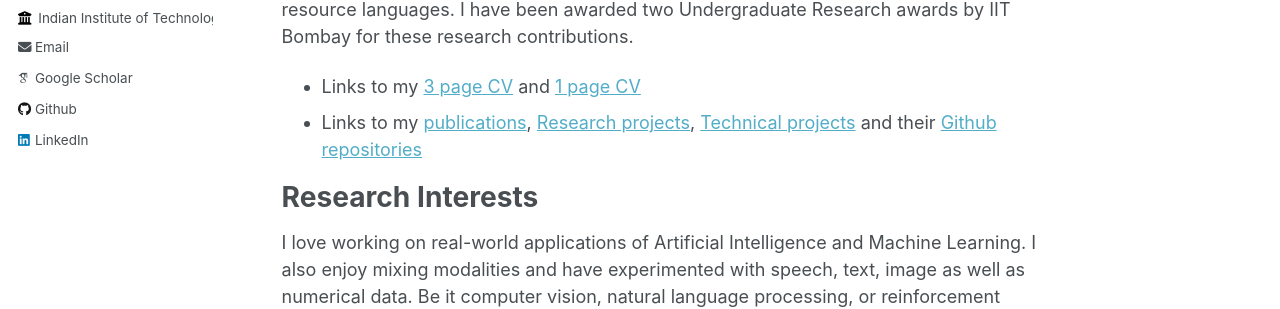
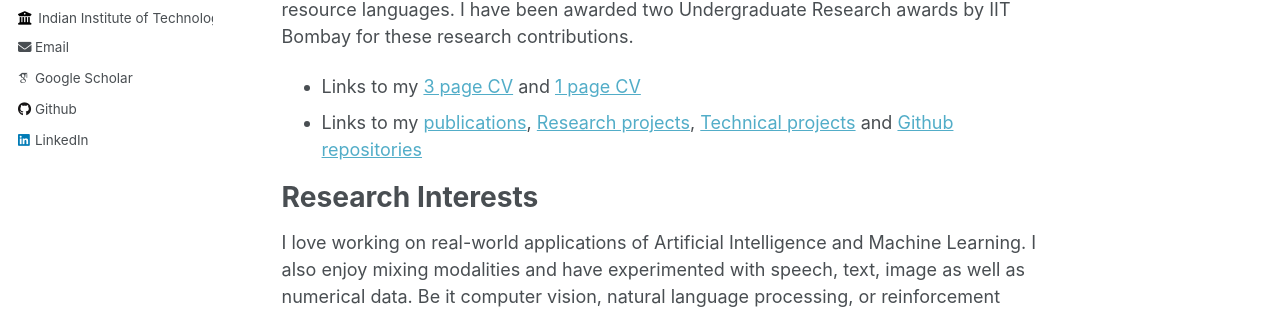
Before and after one commit to Amparulekar/Amparulekar.github.io, a Jekyll site: the page built from _pages/about.md, in a window 1280 px wide and 900 px high. Shown: the part 419-728 px from the top of the window. Built offline with Jekyll 4.4.1, drawn with Linux system fonts in a browser that asks for light colours; some web fonts are replaced; a script that is not in the unit is left out.

Commit message:
homepagefinal

```diff
--- a/_pages/about.md
+++ b/_pages/about.md
@@ -12,7 +12,7 @@
 I have worked under the guidance of [Prof. Amit Sethi](https://www.ee.iitb.ac.in/~asethi/) for using multimodal (primarily image) data for medical diagnostics. I have also been guided by [Prof. Lueder Kahrs](https://www.utm.utoronto.ca/math-cs-stats/people/lueder-kahrs) on using computer vision techniques for laryngeal surgery assistance. I am currently working under [Prof. Preethi Jyothi](https://www.cse.iitb.ac.in/~pjyothi/) on multilingual speech recognition and generation for low resource languages. I have been awarded two Undergraduate Research awards by IIT Bombay for these research contributions.
 
 * Links to my [3 page CV](http://Amparulekar.github.io/files/3PG_UNIV_JULY2024.pdf) and [1 page CV](http://Amparulekar.github.io/files/1PG_UNIV_JULY2024.pdf)
-* Links to my [publications](http://Amparulekar.github.io/publications), [Research projects](http://Amparulekar.github.io/portfolio), [Technical projects](http://Amparulekar.github.io/cv) and their [Github repositories](https://github.com/Amparulekar?tab=repositories)
+* Links to my [publications](http://Amparulekar.github.io/publications), [Research projects](http://Amparulekar.github.io/portfolio), [Technical projects](http://Amparulekar.github.io/cv) and [Github repositories](https://github.com/Amparulekar?tab=repositories)
 
 
 Research Interests
```
